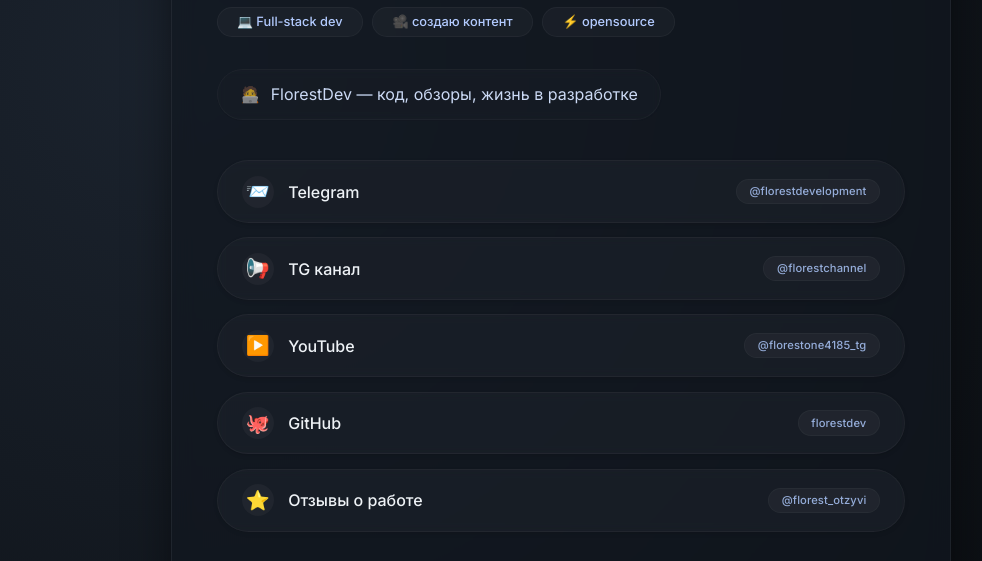
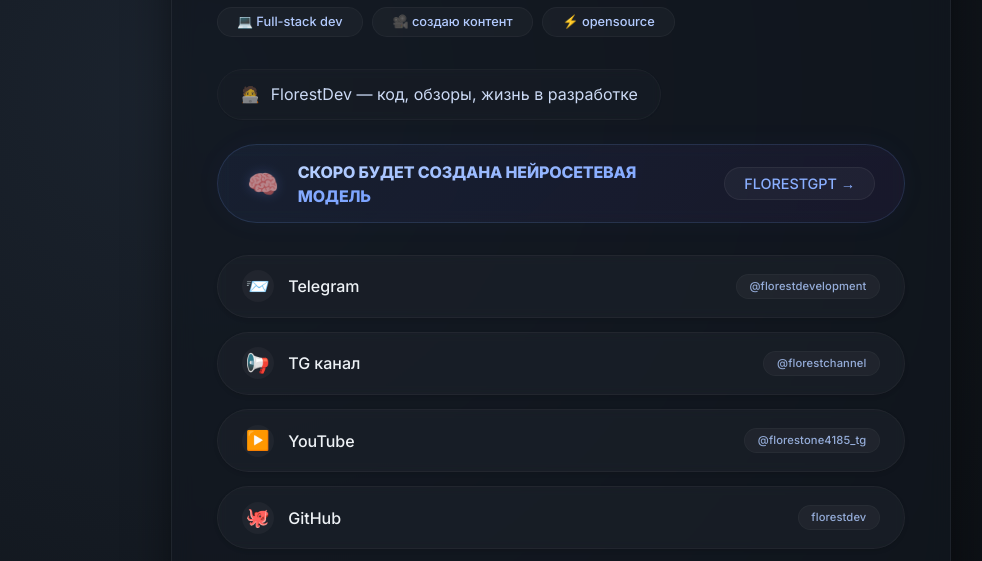
Before and after one commit to florestdev/florestone4185, a plain HTML site: page index.html in a window 1280 px wide. Shown: the part 218-779 px from the top of the page, without its empty margins (79-1061 px from the left). Drawn offline with Linux system fonts and the light colour scheme.

Commit message:
Update index.html

```diff
--- a/index.html
+++ b/index.html
@@ -91,6 +91,76 @@
       backdrop-filter: blur(4px);
       display: inline-block;
     }
+
+    /* ===== НОВЫЙ БЛОК — АНОНС FLORESTGPT ===== */
+    .coming-soon {
+      background: linear-gradient(135deg, rgba(99, 140, 255, 0.08), rgba(150, 80, 255, 0.06));
+      border: 1px solid rgba(120, 170, 255, 0.15);
+      border-radius: 60px;
+      padding: 0.9rem 1.8rem;
+      margin: -0.5rem 0 2rem 0;
+      display: flex;
+      align-items: center;
+      flex-wrap: wrap;
+      gap: 0.6rem 1.2rem;
+      backdrop-filter: blur(6px);
+      box-shadow: 0 0 30px rgba(99, 140, 255, 0.04);
+      transition: all 0.3s ease;
+    }
+
+    .coming-soon:hover {
+      border-color: rgba(120, 170, 255, 0.35);
+      box-shadow: 0 0 50px rgba(99, 140, 255, 0.08);
+    }
+
+    .coming-soon .cs-icon {
+      font-size: 1.6rem;
+      line-height: 1;
+      filter: drop-shadow(0 0 6px rgba(120, 170, 255, 0.3));
+      animation: pulse-glow 2.5s ease-in-out infinite;
+    }
+
+    .coming-soon .cs-text {
+      font-weight: 600;
+      font-size: 1rem;
+      color: #d6e4ff;
+      letter-spacing: -0.01em;
+      flex: 1;
+    }
+
+    .coming-soon .cs-text strong {
+      background: linear-gradient(135deg, #b7d0ff, #7aa2ff);
+      -webkit-background-clip: text;
+      background-clip: text;
+      color: transparent;
+      font-weight: 800;
+    }
+
+    .coming-soon .cs-link {
+      color: #8aafff;
+      text-decoration: none;
+      font-weight: 500;
+      font-size: 0.9rem;
+      padding: 0.3rem 1.2rem;
+      border-radius: 40px;
+      background: rgba(255, 255, 255, 0.04);
+      border: 1px solid rgba(255, 255, 255, 0.06);
+      transition: all 0.2s ease;
+      white-space: nowrap;
+    }
+
+    .coming-soon .cs-link:hover {
+      background: rgba(99, 140, 255, 0.15);
+      border-color: rgba(99, 140, 255, 0.3);
+      transform: scale(1.02);
+      color: #c5d9ff;
+    }
+
+    @keyframes pulse-glow {
+      0%, 100% { opacity: 0.7; transform: scale(1); }
+      50% { opacity: 1; transform: scale(1.1); }
+    }
+    /* ===== КОНЕЦ НОВОГО БЛОКА ===== */
 
     .social-grid {
       display: flex;
@@ -209,6 +279,17 @@
         font-size: 0.9rem;
         padding: 0.6rem 1rem;
       }
+      .coming-soon {
+        padding: 0.7rem 1.2rem;
+        border-radius: 40px;
+      }
+      .coming-soon .cs-text {
+        font-size: 0.85rem;
+      }
+      .coming-soon .cs-link {
+        font-size: 0.75rem;
+        padding: 0.2rem 1rem;
+      }
       .social-link {
         padding: 0.7rem 1rem;
         font-size: 0.9rem;
@@ -245,6 +326,18 @@
     <span style="opacity:0.7; margin-right: 6px;">🧑‍💻</span>
     FlorestDev — код, обзоры, жизнь в разработке
   </div>
+
+  <!-- ====== НОВЫЙ БЛОК: АНОНС FLORESTGPT ====== -->
+  <div class="coming-soon">
+    <span class="cs-icon">🧠</span>
+    <span class="cs-text">
+      <strong>СКОРО БУДЕТ СОЗДАНА НЕЙРОСЕТЕВАЯ МОДЕЛЬ</strong>
+    </span>
+    <a href="https://gpt.florestone4185.ru" target="_blank" class="cs-link">
+      FLORESTGPT →
+    </a>
+  </div>
+  <!-- ====== КОНЕЦ БЛОКА ====== -->
 
   <!-- Социальные сети (список) -->
   <div class="social-grid">
```
